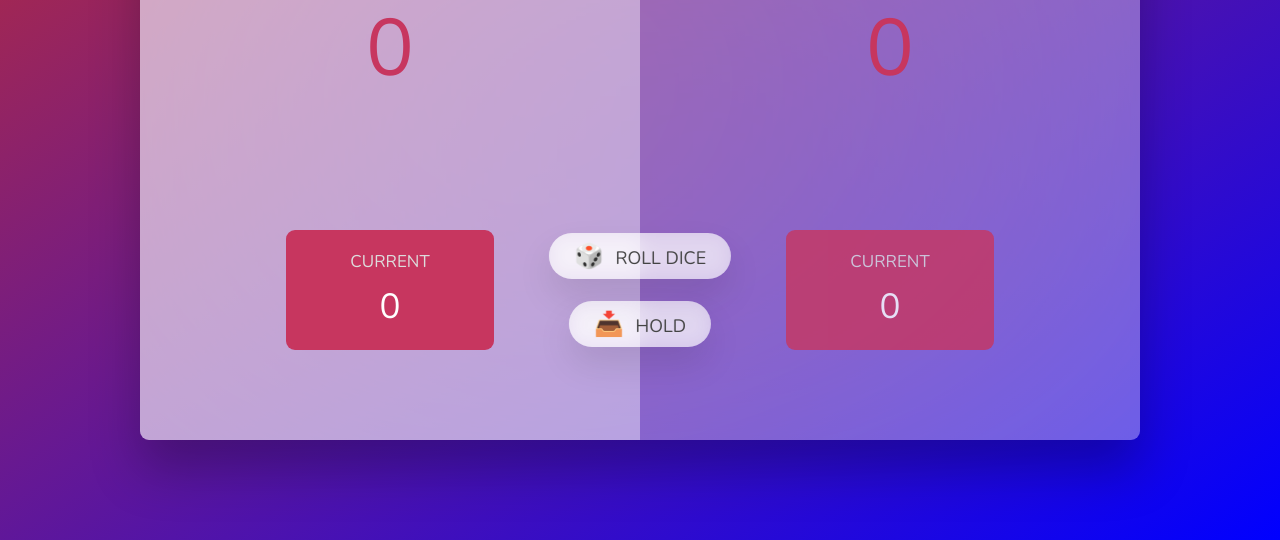
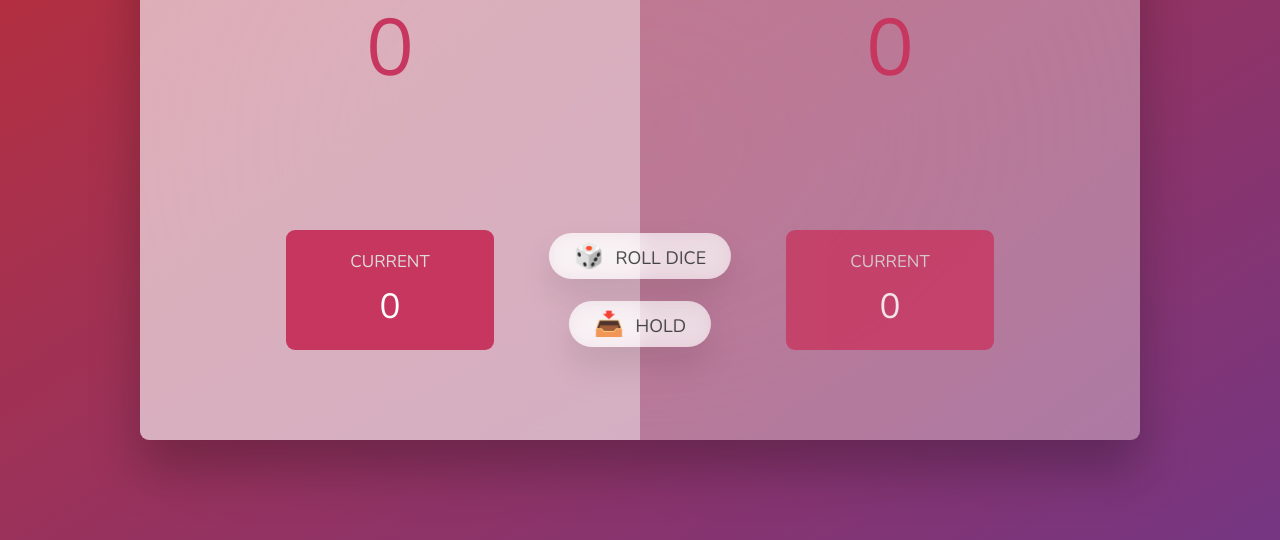
Before and after one commit to OctiGit/pig-game-course, a plain HTML site: page index.html in a window 1280 px wide. Shown: the part 260-800 px from the top of the page. Drawn offline with nearby package versions, Linux system fonts and the light colour scheme.

Commit message:
restarted color

```diff
--- a/style.css
+++ b/style.css
@@ -16,8 +16,8 @@ body {
   font-weight: 400;
   height: 100vh;
   color: #333;
-  /* background-image: linear-gradient(to top left, #753682 0%, #bf2e34 100%); */
-  background-image: linear-gradient(to top left, blue 0%, #bf2e34 100%);
+  background-image: linear-gradient(to top left, #753682 0%, #bf2e34 100%);
+  /* background-image: linear-gradient(to top left, blue 0%, #bf2e34 100%); */
   display: flex;
   align-items: center;
   justify-content: center;
```
